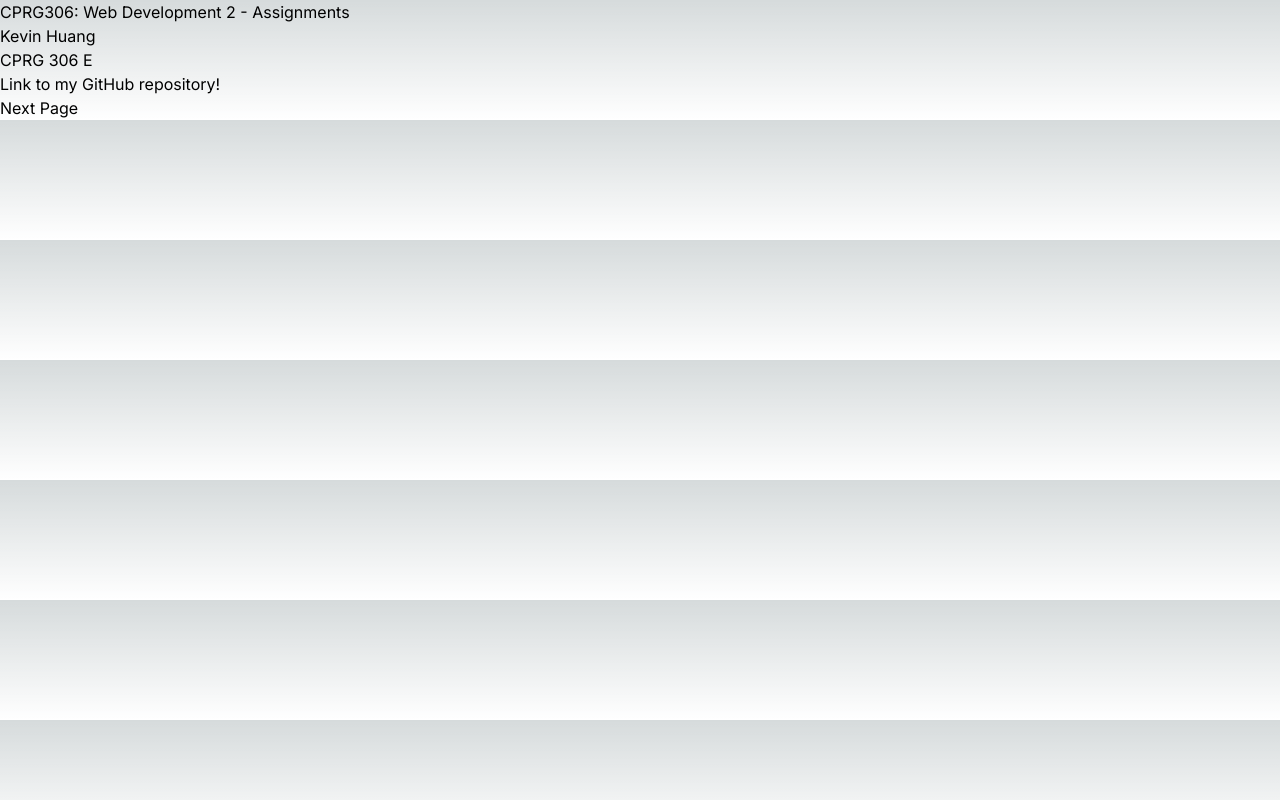
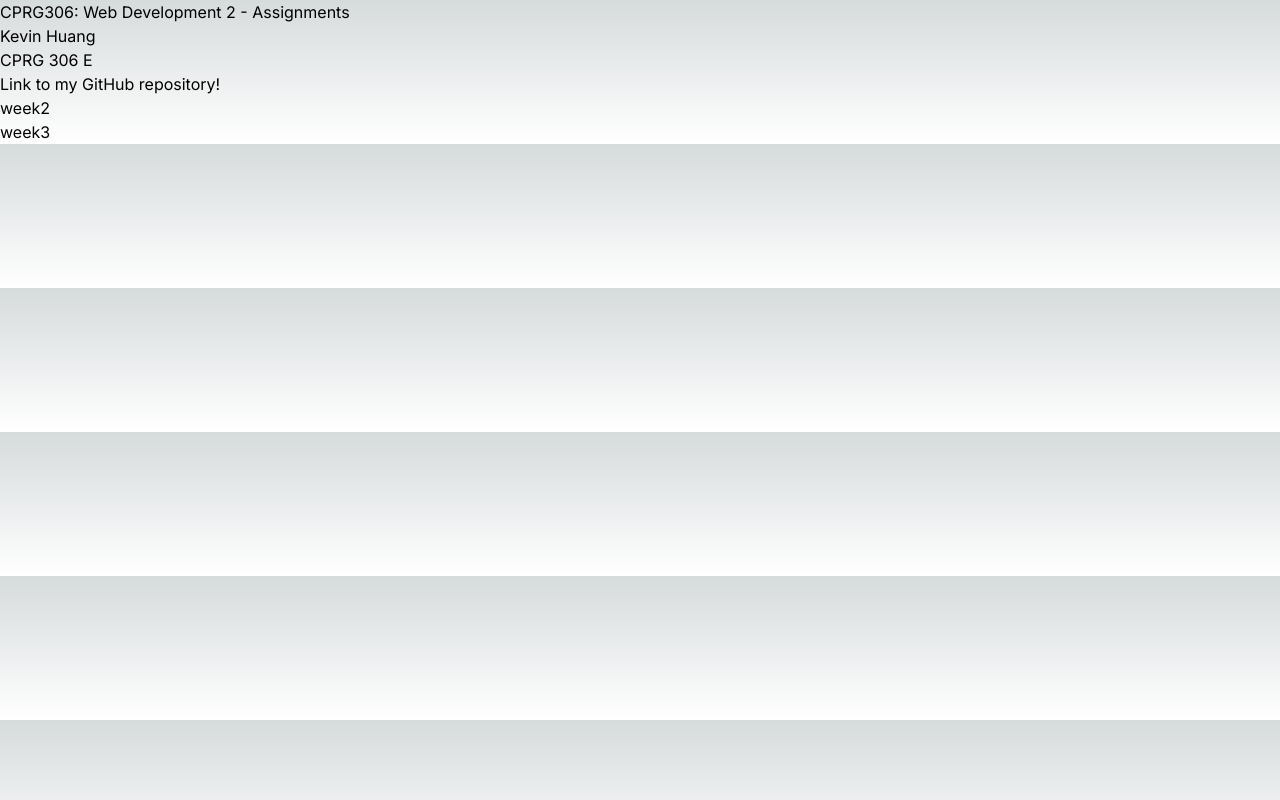
Before and after one commit to kevinh63/cprg306-assignments, a Next.js app: page / in a window 1280 px wide. Built offline with nearby package versions, Linux system fonts and the light colour scheme.

Commit message:
Update page.js
Week2 and Week3 changed to lower case (week2/week3)

```diff
--- a/app/page.js
+++ b/app/page.js
@@ -6,7 +6,10 @@ export default function Home() {
     <main>
       <h1>CPRG306: Web Development 2 - Assignments</h1>
       <StudentInfo />
-      <Link href="week2">Next Page</Link>
+      <ul>
+        <li className="hover:underline"><Link href="week2">week2</Link></li>
+        <li className="hover:underline"><Link href="week3">week3</Link></li>
+      </ul>
     </main>
   )
 }
```
